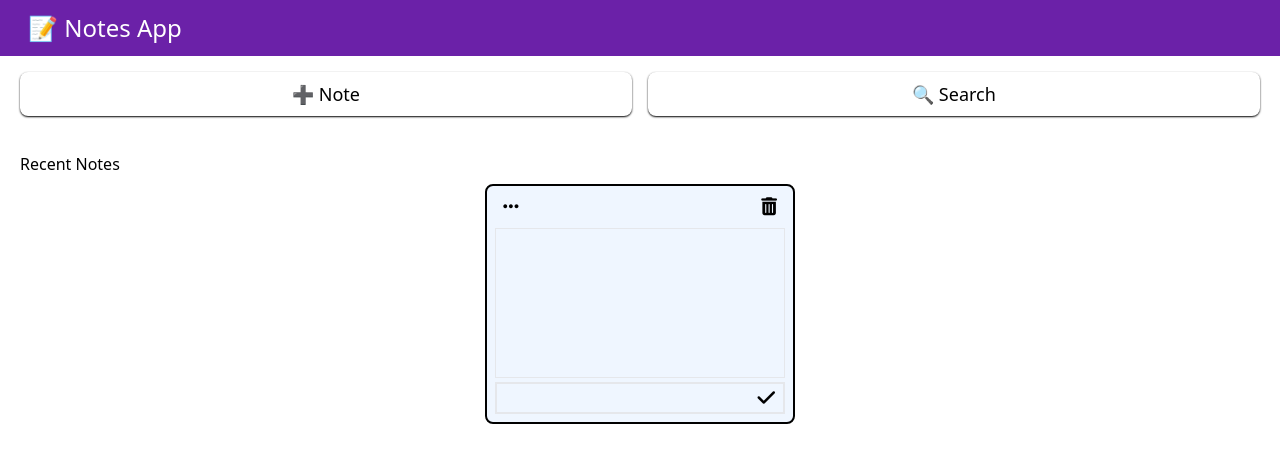
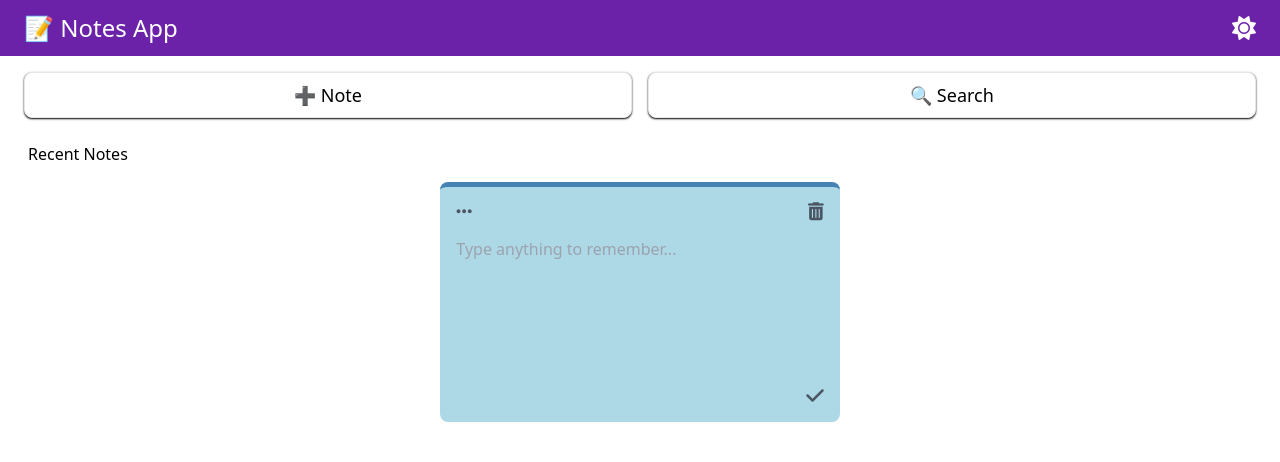
Before and after one commit to Ankit-Deep/Notes-App, a React (Vite) app: page / in a window 1280 px wide. Both pictures are taken after a click on the button "➕ Note". Shown: the top 462 px of the page. Built offline with nearby package versions, Linux system fonts and the light colour scheme.

Commit message:
Add notes & theme change

```diff
--- a/index.html
+++ b/index.html
@@ -9,7 +9,7 @@
     <meta name="viewport" content="width=device-width, initial-scale=1.0" />
     <title>Vite + React</title>
   </head>
-  <body>
+  <body class="bg-white text-black dark:bg-black dark:text-white">
     <div id="root"></div>
     <script type="module" src="/src/main.jsx"></script>
   </body>
--- a/src/Layout.jsx
+++ b/src/Layout.jsx
@@ -1,16 +1,33 @@
-import React from "react";
+import React, { useEffect, useState } from "react";
 import Header from "./components/Header/Header";
-import Navbar from "./components/Navbar/Navbar";
 import { Outlet } from "react-router-dom";
+import { ThemeContextProvider } from "./contexts/Theme/theme.js";
 
 function Layout() {
+  const [themeMode, setThemeMode] = useState("light");
+
+  // Functions to change the theme
+  const lightTheme = () => {
+    setThemeMode("light");
+  }
+
+  const darkTheme = () => {
+    setThemeMode("dark");
+  }
+
+  useEffect( () => {
+    document.querySelector('html').classList.remove("light", "dark");
+    document.querySelector('html').classList.add(themeMode);
+  }, [themeMode])
+
   return (
     <>
-      <Header/>
-      <Outlet/>
-
+      <ThemeContextProvider value={{ themeMode, lightTheme, darkTheme }}>
+        <Header />
+        <Outlet />
+      </ThemeContextProvider>
     </>
-  )
+  );
 }
 
 export default Layout;
--- a/src/components/Header/Header.jsx
+++ b/src/components/Header/Header.jsx
@@ -1,19 +1,36 @@
 import React, { useState } from "react";
-import Navbar from "../Navbar/Navbar";
+import { useTheme } from "../../contexts/Theme/theme";
+
 
 function Header() {
+  // useTheme is a custom hook that I created
+  const {themeMode, lightTheme, darkTheme} = useTheme();
 
+  const changeTheme = (e) =>  {
+    if (e.target.classList[1] == "fa-sun") {
+      e.target.classList.replace("fa-sun", "fa-moon");
+      darkTheme();
+    } else {
+      e.target.classList.replace("fa-moon", "fa-sun");
+      lightTheme();
+    }
+  }
 
   return (
     <>
-      <section className="bg-purple-800 dark:bg-black text-white text-xl sm:text-2xl flex justify-between px-7 sm:px-2 py-4 sm:py-3 ">
-        <div className="sm:w-2/12 sm:pl-5 text-center flex gap-3  items-center">
+      <section className="bg-purple-800 dark:bg-gray-900 text-white text-xl sm:text-2xl flex justify-between sm:px-6 px-4 py-4 sm:py-3 ">
+        <div className="  sm:w-2/12  text-center flex  items-center">
           <h1>📝 Notes App</h1>
         </div>
 
+        <div className=" ">
+          <i
+            className="fa-solid fa-sun cursor-pointer"
+            onClick={changeTheme}
+          ></i>
+        </div>
 
       </section>
-
     </>
   );
 }
--- a/src/components/Note/Notes.jsx
+++ b/src/components/Note/Notes.jsx
@@ -1,94 +1,165 @@
-import React, { act, useEffect, useState } from "react";
+import React, { act, useEffect, useRef, useState } from "react";
 
 function Notes() {
   const [notesList, setNotesList] = useState([]);
 
-  // Function to create new notes component whenever button is clicked
+  // Load saved notes from localStorage when the component mounts (Done with ChatGPT help)
+  useEffect(() => {
+    const savedNotes = JSON.parse(localStorage.getItem("notes")) || [];
+    setNotesList(savedNotes);
+  }, []);
+
+  // Function to create new notes component whenever button is clicked (Done with ChatGPT help)
   const createNewNote = () => {
+    const newNote = { id: Date.now(), content: "" };
+    setNotesList((prevNotes) => [...prevNotes, newNote]);
+  };
 
-    console.log("Ankit");
-
-    const newComponent = { id: Date.now() };
-    setNotesList([...notesList, newComponent]);
-
-    console.log(notesList);
+  // Function to add Notes to local stroage : (Done with ChatGPT help)
+  const saveNote = (id, content) => {
+    const updatedNotes = notesList.map((note) =>
+      note.id === id ? { ...note, content } : note
+    );
+    setNotesList(updatedNotes);
+    localStorage.setItem("notes", JSON.stringify(updatedNotes)); // Save to localStorage
   };
 
 
-  // Function to delete a particular note
-  const deleteThisNote = (e) => {
-    const note = e.target.parentElement;
-    const actualNote = note.parentElement.parentElement;
-
-    actualNote.remove();
-
-    // const newList = notesList.filter((item) => item.id === actualNote.id);
-
-    console.log(notesList);
-
-  }
+  // Function to delete a particular note (Done with ChatGPT help)
+  const deleteThisNote = (id) => {
+    const updatedNotes = notesList.filter((note) => note.id !== id);
+    setNotesList(updatedNotes);
+    localStorage.setItem("notes", JSON.stringify(updatedNotes)); // Update localStorage
+  };
 
   return (
     <>
-      <section className="bg-white dark:bg-black text-black dark:text-white w-full flex justify-around py-4 px-5 gap-4 text-lg ">
+      <section className="bg-white dark:bg-black text-black dark:text-white w-full flex justify-around py-4 sm:px-6 px-4 gap-4 text-lg ">
         {/* Create New Note Button */}
         <button
-          className="bg-white dark:bg-gray-700 w-6/12 text-center py-2 border-1 rounded-lg shadow-sm shadow-black"
+          title="Add new Note"
+          className="bg-white dark:bg-gray-700 dark:border-gray-400 border w-6/12 text-center py-2 border-1 rounded-lg shadow-sm shadow-black"
           onClick={createNewNote}
         >
-          ➕ Note
+          ➕  Note
         </button>
 
         {/* Search Button */}
-        <button className="bg-white dark:bg-gray-700 w-6/12 text-center py-2 border-1 rounded-lg shadow-sm shadow-black">
-          🔍 Search
+        <button
+          title="Search a Note"
+          className="bg-white dark:bg-gray-700 dark:border-gray-400 border w-6/12 text-center py-2 border-1 rounded-lg shadow-sm shadow-black"
+        >
+          🔍  Search
         </button>
       </section>
 
       {/* Section where all the notes will be added */}
-      <main className="bg-white dark:bg-black text-black dark:text-white w-full px-5 py-5">
-        <h3>Recent Notes</h3>
+      <main className="bg-white dark:bg-black text-black dark:text-white w-full px-4 py-2">
+        <h3 className="sm:px-3 px-1">Recent Notes</h3>
 
         {/* Section where all the notes will be added, shown etc */}
         <section id="addNote" className="">
           <ol
             id="NotesListSection"
-            className="  flex flex-wrap gap-x-10 gap-y-5 justify-center items-center py-2"
+            className=" my-2 flex flex-wrap gap-x-5 gap-y-5 justify-center items-center py-2"
           >
             {notesList.map((note) => {
               return (
                 <div
-                  className="border-2 border-black bg-blue-50 rounded-lg p-2 w-full sm:w-3/12 h-60 flex flex-col justify-between gap-1"
+                  className="border-black rounded-lg py-3 px-2 w-full sm:w-[32%] h-60 flex flex-col gap-2 justify-between "
                   key={note.id}
+                  style={{
+                    backgroundColor: "lightblue",
+                    borderTopWidth: "5px",
+                    borderTopColor: "steelblue",
+                  }}
                 >
-                  <div className="top-section flex  justify-between items-center mb-1 text-lg ">
+                  {/* Div that pops up on clicking more options to change color & copy */}
+                  <div className="hidden z-10  border-1 border-black bg-white text-black dark:bg-black dark:text-white w-11/12 rounded-lg ">
+                    <div className="flex w-full rounded">
+                      <span
+                        className="w-8 h-8  rounded"
+                        style={{ backgroundColor: "lightblue" }}
+                      ></span>
+                      <span
+                        className="w-8 h-8  rounded"
+                        style={{ backgroundColor: "lightgreen" }}
+                      ></span>
+                      <span
+                        className="w-8 h-8  rounded"
+                        style={{ backgroundColor: "lightpink" }}
+                      ></span>
+                      <span
+                        className="w-8 h-8  rounded"
+                        style={{ backgroundColor: "lightcoral" }}
+                      ></span>
+                      <span
+                        className="w-8 h-8  rounded"
+                        style={{ backgroundColor: "lightsalmon" }}
+                      ></span>
+                      <span
+                        className="w-8 h-8  rounded"
+                        style={{ backgroundColor: "yellow" }}
+                      ></span>
+                      <span
+                        className="w-8 h-8  rounded"
+                        style={{ backgroundColor: "lightslategrey" }}
+                      ></span>
+                    </div>
+                    <div className="border-black border-2 px-2">
+                      <i className="fa-solid fa-copy"></i>
+                      <span className="px-2 font-semibold text-sm items-center">
+                        Copy Note
+                      </span>
+                    </div>
+                  </div>
+                  {/*It ends here (pop up div)  */}
+
+                  {/* Top div for 2 main features (more options & Delete) starts */}
+                  <div className=" border-black top-section flex  justify-between items-center mb-1 text-lg ">
                     <div className="w-full flex py-1 px-2 justify-between">
                       <i
+                        title="more options"
                         id="moreOptions"
-                        className="fa-solid fa-ellipsis  cursor-pointer "
+                        className="fa-solid fa-ellipsis  cursor-pointer text-gray-600 hover:text-black"
                       ></i>
                       <i
+                        title="Delete"
                         id="deleteNote"
-                        className="fa-solid fa-trash-can  cursor-pointer "
-                        onClick={deleteThisNote}
+                        className="fa-solid fa-trash-can  cursor-pointer text-gray-600 hover:text-black"
+                        onClick={() => deleteThisNote(note.id)}
                       ></i>
                     </div>
                   </div>
+                  {/* Top div for 2 main features (more options & Delete) ends */}
 
-                  <div className=" h-full">
+                  {/* Text area for writing note starts */}
+                  <div className=" border-black h-full">
                     <textarea
-                      className="border w-full h-full resize-none bg-blue-50 border-collapse "
-                      name=""
-                      id=""
-
+                      className="px-2 w-full h-full resize-none border-collapse focus:outline-none"
+                      placeholder="Type anything to remember..."
+                      style={{ backgroundColor: "lightblue", color: "black" }}
+                      value={note.content}
+                      onChange={(e) => saveNote(note.id, e.target.value)}
                     ></textarea>
                   </div>
+                  {/* Text area for writing note starts ends */}
 
-                  <div className="bottom-section border-2 ">
-                    <div className="float-right px-2 text-xl cursor-pointer rounded hover:bg-slate-100 h-full">
-                      <i className="fa-solid fa-check"></i>
+                  {/* Bottom div starts for tick the note & features like (bold, italic, underline etc...) */}
+                  <div className=" border-black bottom-section ">
+                    <div className="float-right px-2 text-xl cursor-pointer rounded h-full">
+                      <button
+                        id="saveNote"
+                        // onClick={}
+                      >
+                        <i
+                          title="Done/Close"
+                          className="fa-solid fa-check text-gray-600 hover:text-black"
+                        ></i>
+                      </button>
                     </div>
                   </div>
+                  {/* Bottom div ends for tick the note & features like (bold, italic, underline etc...) */}
                 </div>
               );
             })}
--- a/src/contexts/Theme/theme.js
+++ b/src/contexts/Theme/theme.js
@@ -6,7 +6,7 @@ export const themeContext = createContext({
   darkTheme: () => {},
 });
 
-export const themeContextProvider = themeContext.Provider;
+export const ThemeContextProvider = themeContext.Provider;
 
 export function useTheme() {
     return useContext(themeContext);
```
Also changed, not shown: src/components/ThemeBtn/ThemeBtn.jsx (added).
